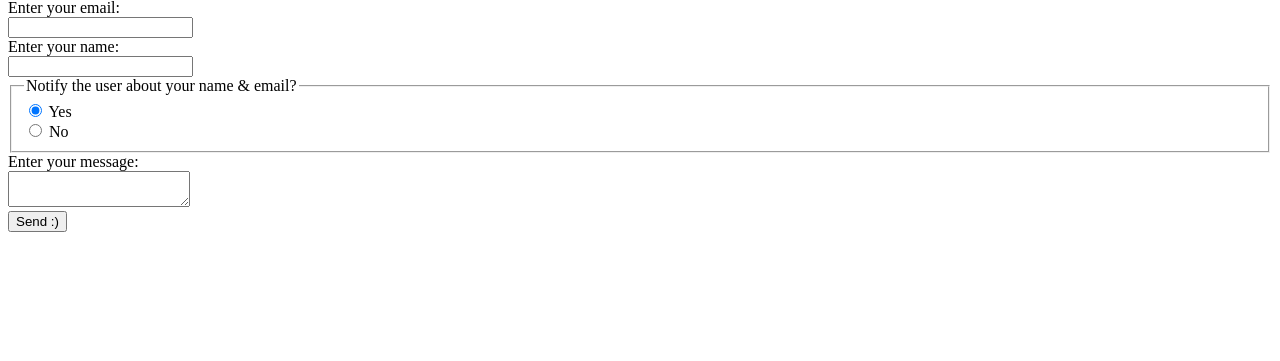
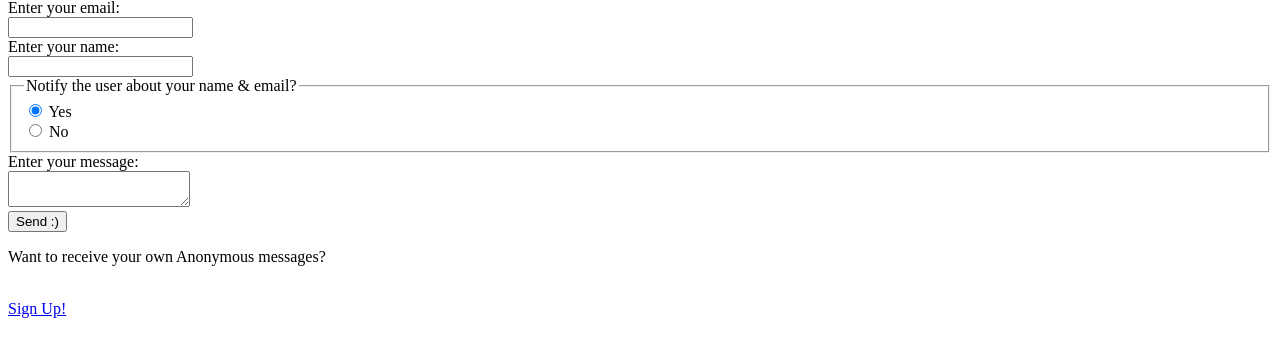
Before and after one commit to code-BSOD/new_message, a Flask app: page / in a window 1280 px wide. Shown: the part 120-481 px from the top of the page. Run offline with Flask 3, Linux system fonts and the light colour scheme.

Commit message:
added signup

```diff
--- a/templates/message.html
+++ b/templates/message.html
@@ -49,5 +49,9 @@
     </form>
 
     {% endblock %}
+
+    <p>Want to receive your own Anonymous messages?</p>
+    <br>
+    <a href=" {{ url_for('thank_you') }}  ">Sign Up!</a>
 </body>
 </html>
```
